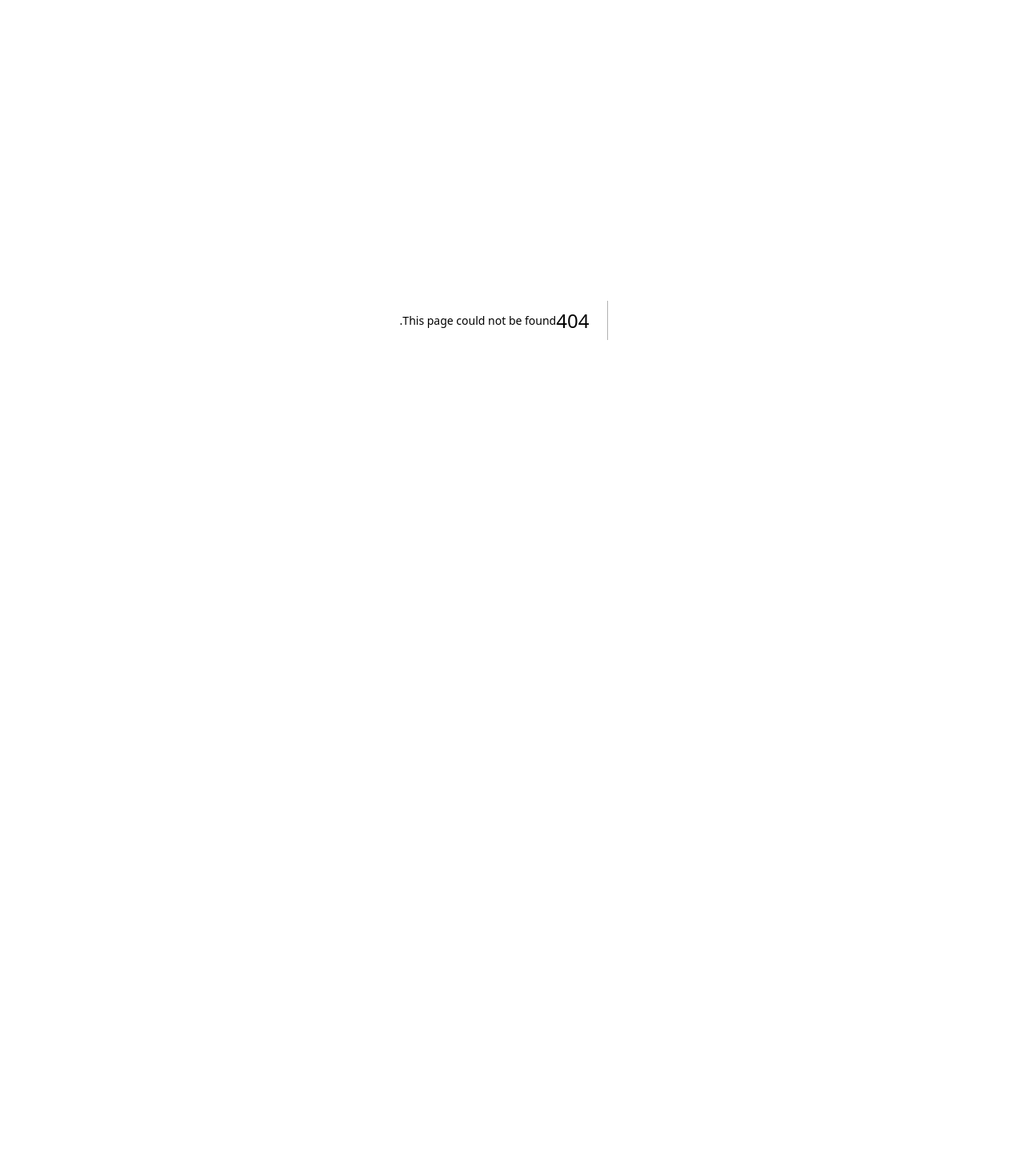
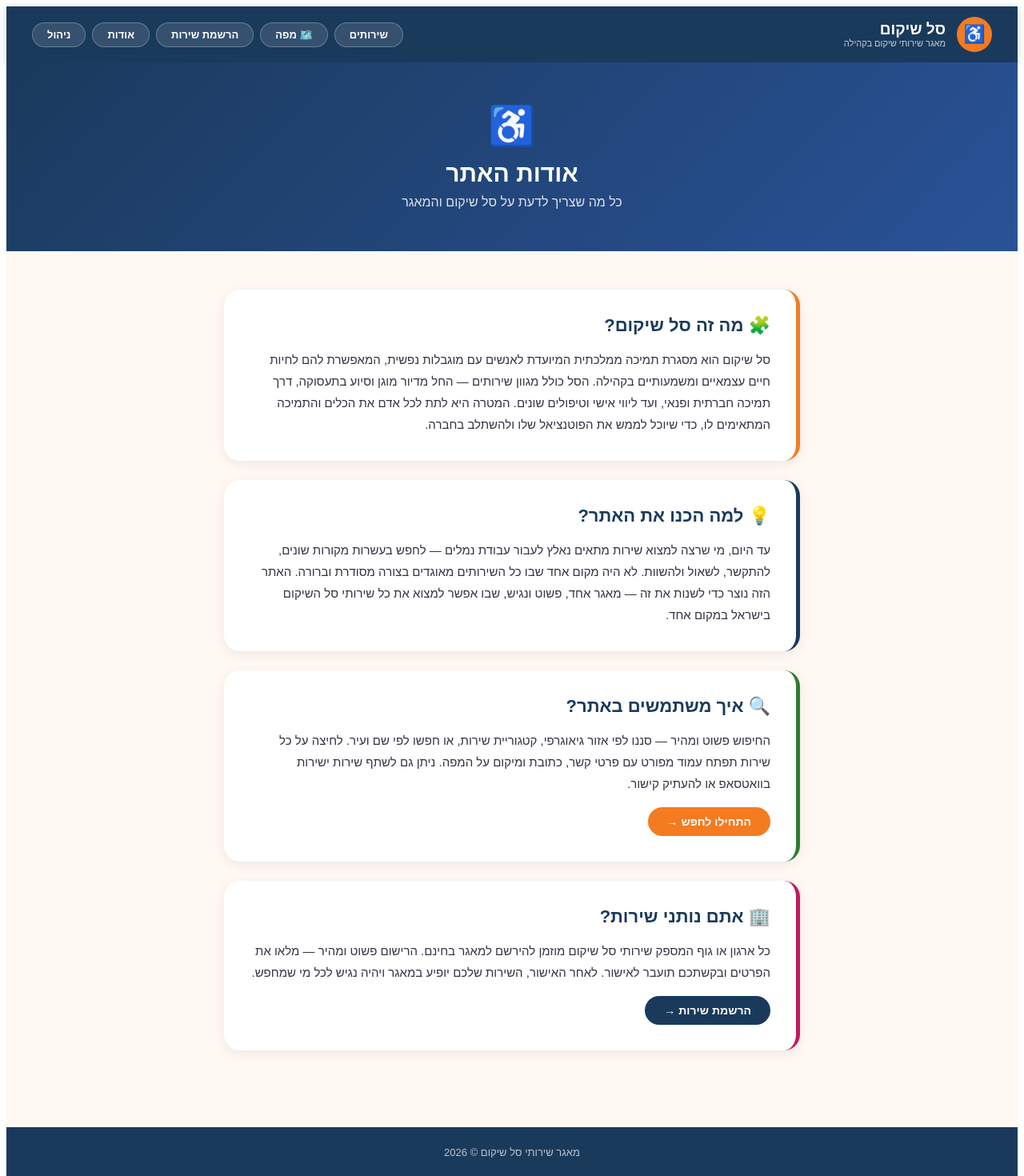
Before and after one commit to sivantelem-commits/rehab-directory, a Next.js app: page /about in a window 1280 px wide. Before the commit this address had no page. Shown: the top 1470 px of the page at 80% size. Before the commit the page ends 800 px from the top, so only its background shows below. Built offline with nearby package versions, Linux system fonts and the light colour scheme.

Commit message:
Create about.js

```diff
--- /dev/null
+++ b/pages/about.js
@@ -0,0 +1,84 @@
+import Head from 'next/head'
+
+export default function About() {
+  return (
+    <>
+      <Head>
+        <title>אודות | מאגר שירותי סל שיקום</title>
+        <meta name="description" content="מה זה סל שיקום ואיך האתר עוזר למצוא שירותים בקהילה" />
+      </Head>
+      <div dir="rtl" style={{ fontFamily: 'Arial, sans-serif', minHeight: '100vh', background: '#FFF8F3' }}>
+        <header style={{ background: '#1A3A5C', color: 'white', padding: '0 32px', height: 70, display: 'flex', alignItems: 'center', justifyContent: 'space-between', boxShadow: '0 2px 12px rgba(0,0,0,0.15)' }}>
+          <div style={{ display: 'flex', alignItems: 'center', gap: 14 }}>
+            <div style={{ width: 44, height: 44, borderRadius: '50%', background: '#F47B20', display: 'flex', alignItems: 'center', justifyContent: 'center', fontSize: 22, fontWeight: 800, color: 'white' }}>♿</div>
+            <div>
+              <div style={{ fontWeight: 800, fontSize: 19 }}>סל שיקום</div>
+              <div style={{ fontSize: 11, opacity: 0.75 }}>מאגר שירותי שיקום בקהילה</div>
+            </div>
+          </div>
+          <nav style={{ display: 'flex', gap: 8 }}>
+            {[['/', 'שירותים'], ['/map', '🗺️ מפה'], ['/register', 'הרשמת שירות'], ['/about', 'אודות'], ['/admin', 'ניהול']].map(([href, label]) => (
+              <a key={href} href={href} style={{ color: 'white', background: 'rgba(255,255,255,0.12)', borderRadius: 20, padding: '7px 18px', fontWeight: 600, fontSize: 13, border: '1.5px solid rgba(255,255,255,0.25)', textDecoration: 'none' }}>{label}</a>
+            ))}
+          </nav>
+        </header>
+
+        <div style={{ background: 'linear-gradient(135deg, #1A3A5C, #2A5298)', color: 'white', padding: '52px 32px', textAlign: 'center' }}>
+          <div style={{ fontSize: 48, marginBottom: 14 }}>♿</div>
+          <h1 style={{ fontSize: 30, fontWeight: 800, margin: '0 0 10px' }}>אודות האתר</h1>
+          <p style={{ fontSize: 16, opacity: 0.85, margin: 0 }}>כל מה שצריך לדעת על סל שיקום והמאגר</p>
+        </div>
+
+        <main style={{ maxWidth: 720, margin: '0 auto', padding: '48px 24px' }}>
+
+          <div style={{ background: 'white', borderRadius: 20, padding: '32px', marginBottom: 24, boxShadow: '0 4px 16px rgba(0,0,0,0.07)', borderRight: '5px solid #F47B20' }}>
+            <h2 style={{ fontSize: 22, fontWeight: 800, color: '#1A3A5C', margin: '0 0 16px' }}>🧩 מה זה סל שיקום?</h2>
+            <p style={{ fontSize: 15, color: '#334', lineHeight: 1.8, margin: 0 }}>
+              סל שיקום הוא מסגרת תמיכה ממלכתית המיועדת לאנשים עם מוגבלות נפשית, המאפשרת להם לחיות חיים עצמאיים ומשמעותיים בקהילה.
+              הסל כולל מגוון שירותים — החל מדיור מוגן וסיוע בתעסוקה, דרך תמיכה חברתית ופנאי, ועד ליווי אישי וטיפולים שונים.
+              המטרה היא לתת לכל אדם את הכלים והתמיכה המתאימים לו, כדי שיוכל לממש את הפוטנציאל שלו ולהשתלב בחברה.
+            </p>
+          </div>
+
+          <div style={{ background: 'white', borderRadius: 20, padding: '32px', marginBottom: 24, boxShadow: '0 4px 16px rgba(0,0,0,0.07)', borderRight: '5px solid #1A3A5C' }}>
+            <h2 style={{ fontSize: 22, fontWeight: 800, color: '#1A3A5C', margin: '0 0 16px' }}>💡 למה הכנו את האתר?</h2>
+            <p style={{ fontSize: 15, color: '#334', lineHeight: 1.8, margin: 0 }}>
+              עד היום, מי שרצה למצוא שירות מתאים נאלץ לעבור עבודת נמלים — לחפש בעשרות מקורות שונים, להתקשר, לשאול ולהשוות.
+              לא היה מקום אחד שבו כל השירותים מאוגדים בצורה מסודרת וברורה.
+              האתר הזה נוצר כדי לשנות את זה — מאגר אחד, פשוט ונגיש, שבו אפשר למצוא את כל שירותי סל השיקום בישראל במקום אחד.
+            </p>
+          </div>
+
+          <div style={{ background: 'white', borderRadius: 20, padding: '32px', marginBottom: 24, boxShadow: '0 4px 16px rgba(0,0,0,0.07)', borderRight: '5px solid #2E7D32' }}>
+            <h2 style={{ fontSize: 22, fontWeight: 800, color: '#1A3A5C', margin: '0 0 16px' }}>🔍 איך משתמשים באתר?</h2>
+            <p style={{ fontSize: 15, color: '#334', lineHeight: 1.8, marginBottom: 16 }}>
+              החיפוש פשוט ומהיר — סננו לפי אזור גיאוגרפי, קטגוריית שירות, או חפשו לפי שם ועיר.
+              לחיצה על כל שירות תפתח עמוד מפורט עם פרטי קשר, כתובת ומיקום על המפה.
+              ניתן גם לשתף שירות ישירות בוואטסאפ או להעתיק קישור.
+            </p>
+            <a href="/" style={{ display: 'inline-block', background: '#F47B20', color: 'white', borderRadius: 20, padding: '10px 24px', fontWeight: 700, fontSize: 14, textDecoration: 'none' }}>
+              התחילו לחפש →
+            </a>
+          </div>
+
+          <div style={{ background: 'white', borderRadius: 20, padding: '32px', boxShadow: '0 4px 16px rgba(0,0,0,0.07)', borderRight: '5px solid #C2185B' }}>
+            <h2 style={{ fontSize: 22, fontWeight: 800, color: '#1A3A5C', margin: '0 0 16px' }}>🏢 אתם נותני שירות?</h2>
+            <p style={{ fontSize: 15, color: '#334', lineHeight: 1.8, marginBottom: 16 }}>
+              כל ארגון או גוף המספק שירותי סל שיקום מוזמן להירשם למאגר בחינם.
+              הרישום פשוט ומהיר — מלאו את הפרטים ובקשתכם תועבר לאישור.
+              לאחר האישור, השירות שלכם יופיע במאגר ויהיה נגיש לכל מי שמחפש.
+            </p>
+            <a href="/register" style={{ display: 'inline-block', background: '#1A3A5C', color: 'white', borderRadius: 20, padding: '10px 24px', fontWeight: 700, fontSize: 14, textDecoration: 'none' }}>
+              הרשמת שירות →
+            </a>
+          </div>
+
+        </main>
+
+        <footer style={{ background: '#1A3A5C', color: 'rgba(255,255,255,0.7)', textAlign: 'center', padding: '24px', fontSize: 13, marginTop: 48 }}>
+          מאגר שירותי סל שיקום © {new Date().getFullYear()}
+        </footer>
+      </div>
+    </>
+  )
+}
```
